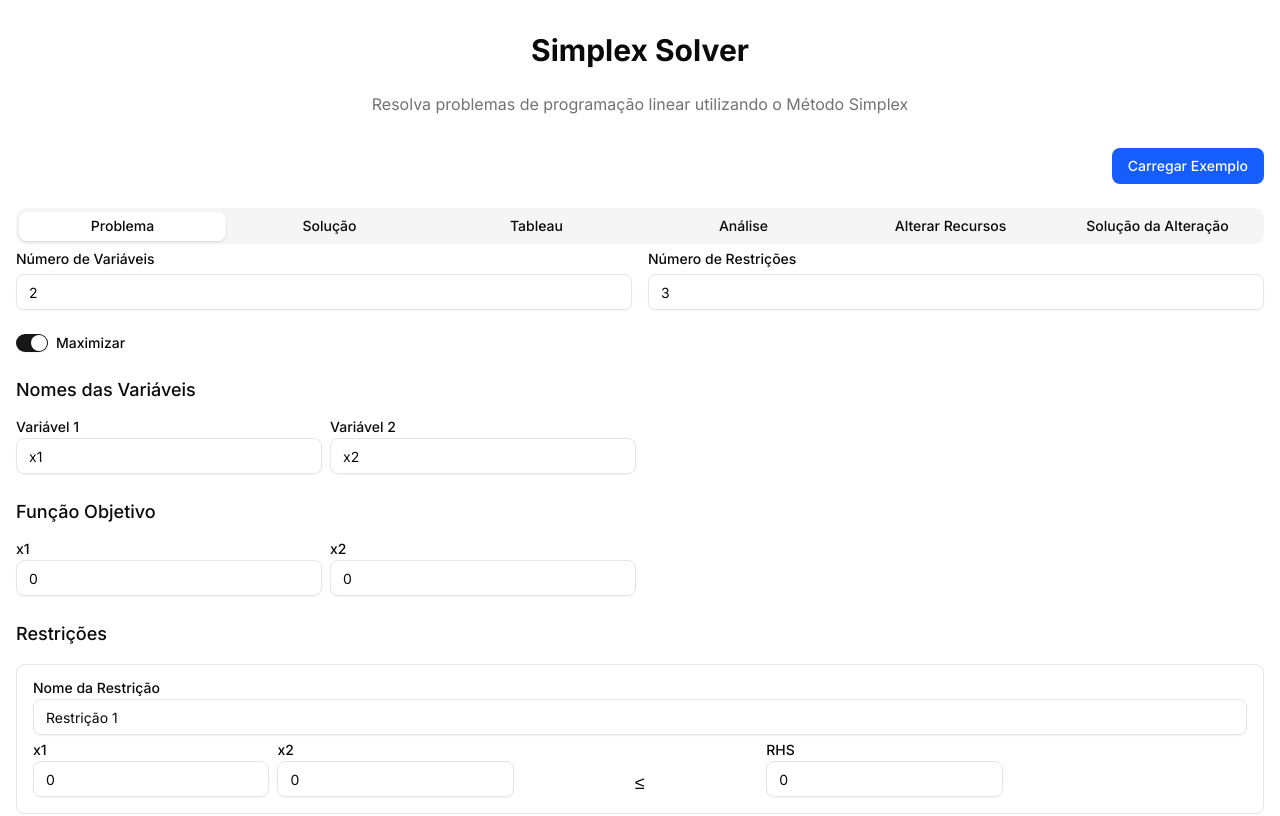
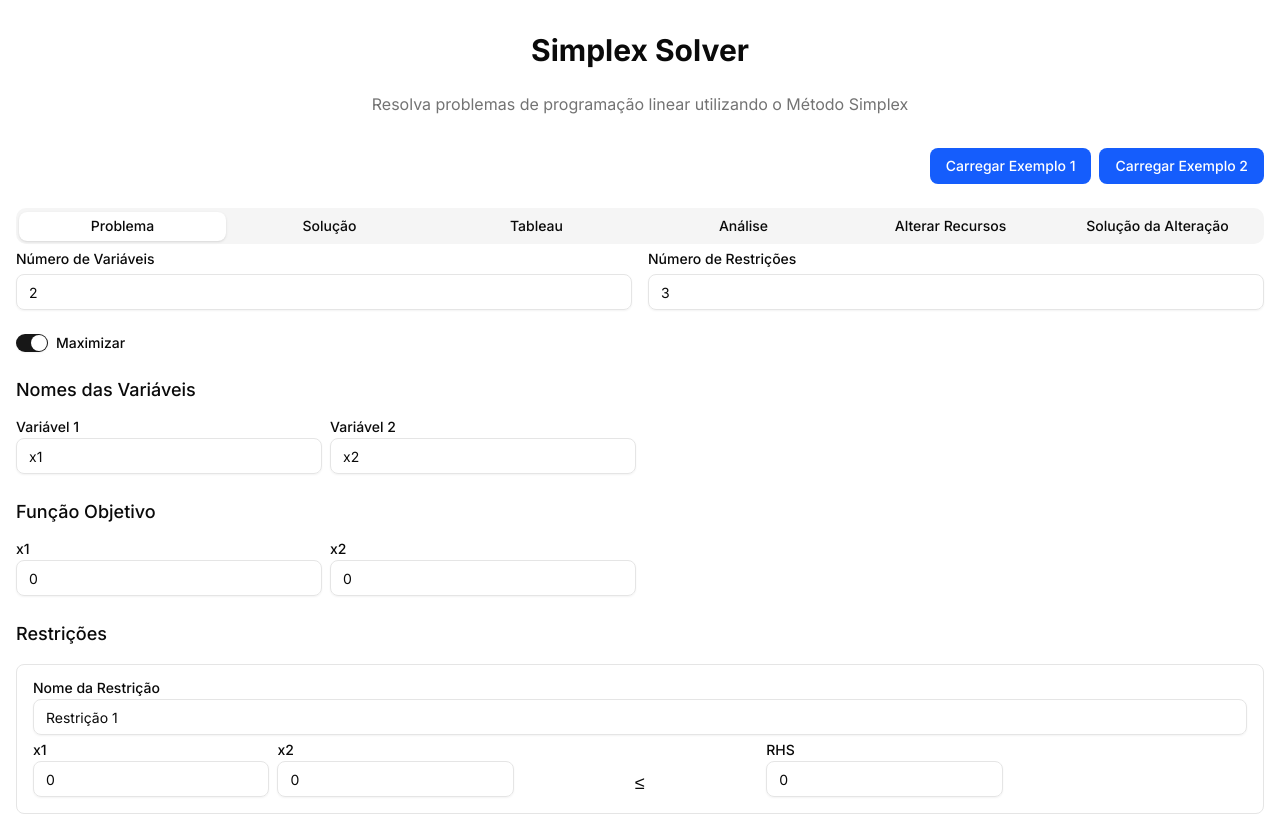
Before and after one commit to LucasGitDev/Simplex-App, a Next.js app: page / in a window 1280 px wide. Shown: the top 816 px of the page. Built offline with nearby package versions, Linux system fonts and the light colour scheme.

Commit message:
feat: :sparkles: add new example

```diff
--- a/src/components/change-form.tsx
+++ b/src/components/change-form.tsx
@@ -82,7 +82,6 @@ export function ChangeForm({ onSubmit, problem, solution }: ChangeFormProps) {
                     onChange={(e) =>
                       handleConstraintRhsChange(i, e.target.value)
                     }
-                    disabled={!isActive(solution.tableau, i)}
                   />
                 </div>
               </div>
--- a/src/components/simplex-solver.tsx
+++ b/src/components/simplex-solver.tsx
@@ -10,7 +10,7 @@ import { TableauDisplay } from "@/components/tableau-display";
 import { Tabs, TabsContent, TabsList, TabsTrigger } from "@/components/ui/tabs";
 import { analyzeTableau } from "@/lib/analysis";
 import { changeSimplex } from "@/lib/change-problem";
-import { getVenixProblem } from "@/lib/problems";
+import { get14demaio, getVenixProblem } from "@/lib/problems";
 import { simplex } from "@/lib/solver";
 import type {
   AnalysisResult,
@@ -77,6 +77,12 @@ export function SimplexSolver() {
     setActiveTab("problem");
   };
 
+  const handleLoadExample2 = () => {
+    const exampleProblem = get14demaio();
+    setProblem(exampleProblem);
+    setActiveTab("problem");
+  };
+
   return (
     <div className="space-y-6">
       <div className="flex justify-end">
@@ -84,7 +90,13 @@ export function SimplexSolver() {
           onClick={handleLoadExample}
           className="px-4 py-2 text-sm font-medium text-white bg-blue-600 rounded-md hover:bg-blue-700"
         >
-          Carregar Exemplo
+          Carregar Exemplo 1
+        </button>
+        <button
+          onClick={handleLoadExample2}
+          className="ml-2 px-4 py-2 text-sm font-medium text-white bg-blue-600 rounded-md hover:bg-blue-700"
+        >
+          Carregar Exemplo 2
         </button>
       </div>
 
--- a/src/lib/problems.ts
+++ b/src/lib/problems.ts
@@ -1,4 +1,4 @@
-import type { Problem } from "@/types/simplex"
+import type { Problem } from "@/types/simplex";
 
 export function getVenixProblem(): Problem {
   return {
@@ -12,5 +12,20 @@ export function getVenixProblem(): Problem {
     constraintNames: ["Usinagem", "Pintura", "Montagem"],
     variableNames: ["Carrinhos", "Triciclos"],
     maximize: true,
-  }
+  };
 }
+
+export function get14demaio(): Problem {
+  return {
+    objectiveCoeffs: [3, 2, 5],
+    constraintMatrix: [
+      [1, 2, 1],
+      [3, 0, 2],
+      [1, 4, 0],
+    ],
+    constraintRhs: [430, 460, 420],
+    constraintNames: ["A", "B", "C"],
+    variableNames: ["x1", "x2", "x3"],
+    maximize: true,
+  };
+}
```
